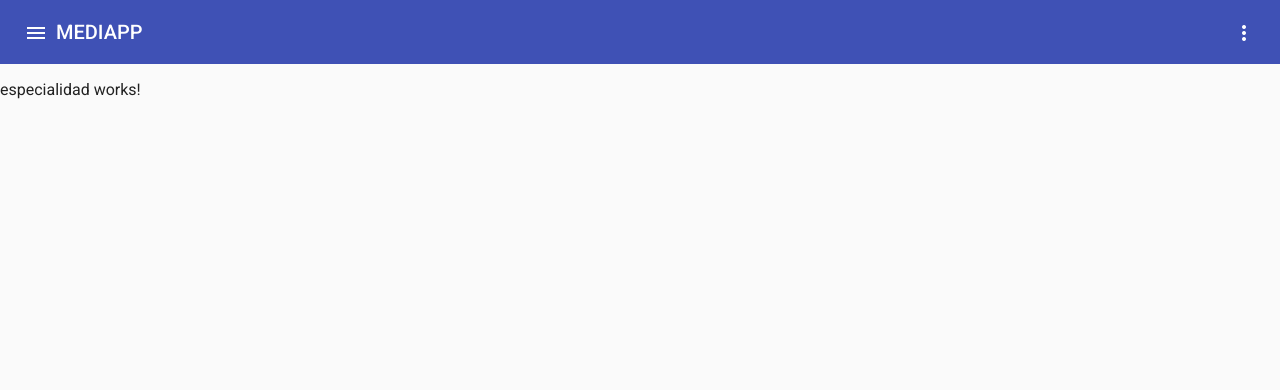
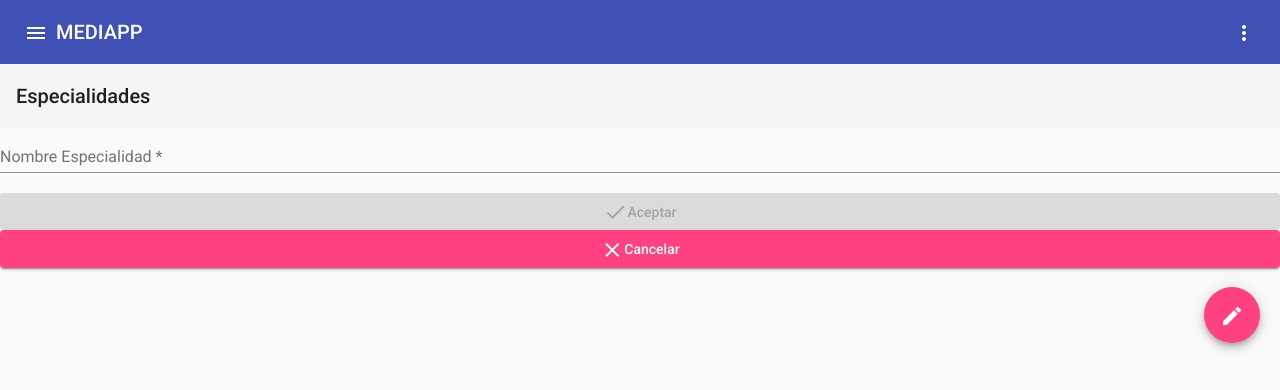
Before and after one commit to joserioss/clinicapp-frontend, an Angular app: page /especialidad/nuevo in a window 1280 px wide. Shown: the top 390 px of the page. Built offline with nearby package versions, Linux system fonts and the light colour scheme; no server answers.

Commit message:
Especialidad lista,  con diferencia en la vista

```diff
--- a/src/app/pages/especialidad/especialidad-edicion/especialidad-edicion.component.css
+++ b/src/app/pages/especialidad/especialidad-edicion/especialidad-edicion.component.css
@@ -0,0 +1,8 @@
+.example-container {
+  display: flex;
+  flex-direction: column;
+}
+
+.example-container > * {
+  width: 100%;
+}
--- a/src/app/pages/especialidad/especialidad-edicion/especialidad-edicion.component.html
+++ b/src/app/pages/especialidad/especialidad-edicion/especialidad-edicion.component.html
@@ -1 +1,23 @@
-<p>especialidad-edicion works!</p>
+<form class="example-container" [formGroup]="form" (ngSubmit)="operar()" #espForm="ngForm">
+
+  <div [hidden]="true">
+      <mat-form-field class="example-full-width">
+          <input matInput placeholder="ID" required formControlName="id">
+      </mat-form-field>
+  </div>
+
+  <mat-form-field class="example-full-width">
+      <input matInput placeholder="Nombre Especialidad" required formControlName="nombre">
+  </mat-form-field>
+
+  <button mat-raised-button color="primary" type="submit" [disabled]="espForm.invalid">
+      <mat-icon>done</mat-icon>
+      <span>Aceptar</span>
+  </button>
+  <button mat-raised-button color="accent" routerLink='/especialidad' type="button">
+      <mat-icon>close</mat-icon>
+      <span>Cancelar</span>
+  </button>
+</form>
+
+<br />
--- a/src/app/pages/especialidad/especialidad-edicion/especialidad-edicion.component.ts
+++ b/src/app/pages/especialidad/especialidad-edicion/especialidad-edicion.component.ts
@@ -1,4 +1,9 @@
+import { switchMap } from 'rxjs/operators';
+import { EspecialidadService } from './../../../_service/especialidad.service';
+import { FormGroup, FormControl } from '@angular/forms';
+import { Especialidad } from './../../../_model/especialidad';
 import { Component, OnInit } from '@angular/core';
+import { Params, ActivatedRoute, Router } from '@angular/router';
 
 @Component({
   selector: 'app-especialidad-edicion',
@@ -7,9 +12,67 @@ import { Component, OnInit } from '@angular/core';
 })
 export class EspecialidadEdicionComponent implements OnInit {
 
-  constructor() { }
+  id: number;
+  especialidad: Especialidad;
+  form: FormGroup;
+  edicion: boolean = false;
 
-  ngOnInit(): void {
+  constructor(private especialidadService: EspecialidadService, private route: ActivatedRoute, private router: Router) {
+  }
+
+  ngOnInit() {
+
+    this.especialidad = new Especialidad();
+
+    this.form = new FormGroup({
+      'id': new FormControl(0),
+      'nombre': new FormControl('')
+    });
+
+    this.route.params.subscribe((params: Params) => {
+      this.id = params['id'];
+      this.edicion = params['id'] != null;
+      this.initForm();
+    });
+  }
+
+  initForm() {
+    if (this.edicion) {
+      this.especialidadService.listarPorId(this.id).subscribe(data => {
+        let id = data.idEspecialidad;
+        let nombre = data.nombre;
+        this.form = new FormGroup({
+          'id': new FormControl(id),
+          'nombre': new FormControl(nombre)
+        });
+      });
+    }
+  }
+
+  operar() {
+    this.especialidad.idEspecialidad = this.form.value['id'];
+    this.especialidad.nombre = this.form.value['nombre'];
+
+    if (this.especialidad != null && this.especialidad.idEspecialidad > 0) {
+      //BUENA PRACTICA
+      this.especialidadService.modificar(this.especialidad).pipe(switchMap(() => {
+        return this.especialidadService.listar();
+      })).subscribe(data => {
+        this.especialidadService.especialidadCambio.next(data);
+        this.especialidadService.mensajeCambio.next("Se modificó");
+      });
+
+    } else {
+      //PRACTICA COMUIN
+      this.especialidadService.registrar(this.especialidad).subscribe(data => {
+        this.especialidadService.listar().subscribe(especialidad => {
+          this.especialidadService.especialidadCambio.next(especialidad);
+          this.especialidadService.mensajeCambio.next("Se registró");
+        });
+      });
+    }
+
+    this.router.navigate(['especialidad']);
   }
 
 }
--- a/src/app/pages/especialidad/especialidad.component.html
+++ b/src/app/pages/especialidad/especialidad.component.html
@@ -1 +1,48 @@
-<p>especialidad works!</p>
+<mat-toolbar>Especialidades</mat-toolbar>
+
+<router-outlet></router-outlet>
+
+<div [hidden]="route.children.length !== 0">
+    <div class="example-container mat-elevation-z8">
+
+        <div class="example-header">
+            <mat-form-field>
+                <input matInput (keyup)="filtrar($event.target.value)" placeholder="Buscar especialidad">
+            </mat-form-field>
+        </div>
+
+        <mat-table [dataSource]="dataSource" matSort>
+
+            <ng-container matColumnDef="id">
+                <mat-header-cell *matHeaderCellDef mat-sort-header> ID </mat-header-cell>
+                <mat-cell *matCellDef="let row"> {{row.idEspecialidad}} </mat-cell>
+            </ng-container>
+
+            <ng-container matColumnDef="nombre">
+                <mat-header-cell *matHeaderCellDef mat-sort-header> Nombre </mat-header-cell>
+                <mat-cell *matCellDef="let row"> {{row.nombre}} </mat-cell>
+            </ng-container>
+
+            <ng-container matColumnDef="acciones">
+                <mat-header-cell *matHeaderCellDef>Acciones</mat-header-cell>
+                <mat-cell *matCellDef="let row">
+                    <button mat-button color="primary" [routerLink]="['edicion', row.idEspecialidad]">
+                        <mat-icon>ballot</mat-icon>
+                    </button>
+                    <button mat-button color="accent" (click)="eliminar(row.idEspecialidad)">
+                        <mat-icon>delete</mat-icon>
+                    </button>
+                </mat-cell>
+            </ng-container>
+
+            <mat-header-row *matHeaderRowDef="displayedColumns"></mat-header-row>
+            <mat-row *matRowDef="let row; columns: displayedColumns;">
+            </mat-row>
+        </mat-table>
+
+        <mat-paginator [pageSizeOptions]="[5, 10, 25, 100]"></mat-paginator>
+    </div>
+</div>
+<button mat-fab color="accent" style="float: right; margin-right: 20px" routerLink='/especialidad/nuevo'>
+    <mat-icon>create</mat-icon>
+</button>
--- a/src/app/pages/especialidad/especialidad.component.ts
+++ b/src/app/pages/especialidad/especialidad.component.ts
@@ -1,4 +1,12 @@
-import { Component, OnInit } from '@angular/core';
+import { switchMap } from 'rxjs/operators';
+import { ActivatedRoute } from '@angular/router';
+import { EspecialidadService } from './../../_service/especialidad.service';
+import { MatPaginator } from '@angular/material/paginator';
+import { Especialidad } from './../../_model/especialidad';
+import { MatTableDataSource } from '@angular/material/table';
+import { Component, OnInit, ViewChild } from '@angular/core';
+import { MatSort } from '@angular/material/sort';
+import { MatSnackBar } from '@angular/material/snack-bar';
 
 @Component({
   selector: 'app-especialidad',
@@ -7,9 +15,44 @@ import { Component, OnInit } from '@angular/core';
 })
 export class EspecialidadComponent implements OnInit {
 
-  constructor() { }
+  displayedColumns = ['id', 'nombre', 'acciones'];
+  dataSource: MatTableDataSource<Especialidad>;
+  @ViewChild(MatPaginator, { static: true }) paginator: MatPaginator;
+  @ViewChild(MatSort, { static: true }) sort: MatSort;
 
-  ngOnInit(): void {
+  constructor(private especialidadService: EspecialidadService, private snackBar: MatSnackBar, public route: ActivatedRoute) { }
+
+  ngOnInit() {
+    this.especialidadService.especialidadCambio.subscribe(data => {
+      this.dataSource = new MatTableDataSource(data);
+      this.dataSource.sort = this.sort;
+      this.dataSource.paginator = this.paginator;
+    });
+
+    this.especialidadService.mensajeCambio.subscribe(data => {
+      this.snackBar.open(data, 'Aviso', {
+        duration: 2000,
+      });
+    });
+
+    this.especialidadService.listar().subscribe(data => {
+      this.dataSource = new MatTableDataSource(data);
+      this.dataSource.sort = this.sort;
+      this.dataSource.paginator = this.paginator;
+    });
+  }
+
+  filtrar(valor: string) {
+    this.dataSource.filter = valor.trim().toLowerCase();
+  }
+
+  eliminar(especialidad: Especialidad) {
+    this.especialidadService.eliminar(especialidad.idEspecialidad).pipe(switchMap(() => {
+      return this.especialidadService.listar();
+    })).subscribe(data => {
+      this.especialidadService.especialidadCambio.next(data);
+      this.especialidadService.mensajeCambio.next('Se eliminó');
+    });
   }
 
 }
```
